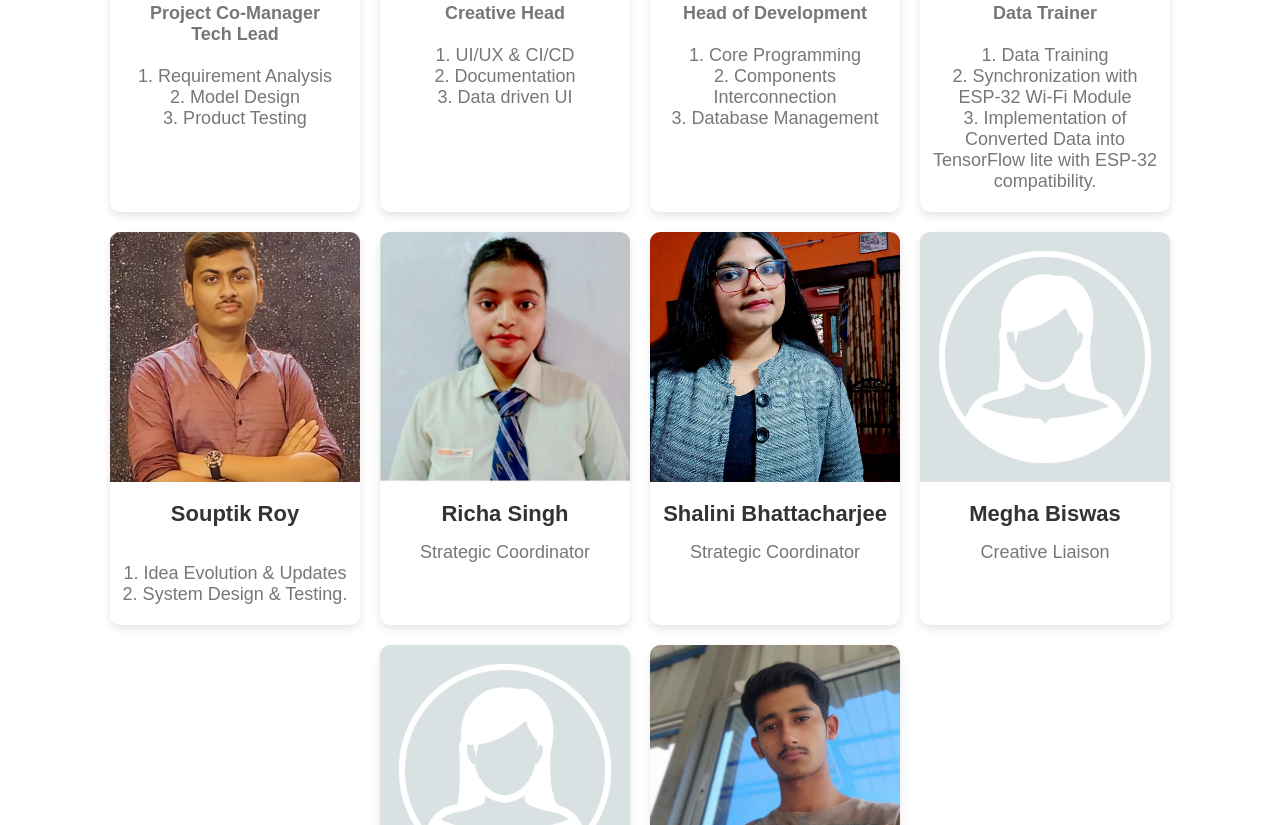
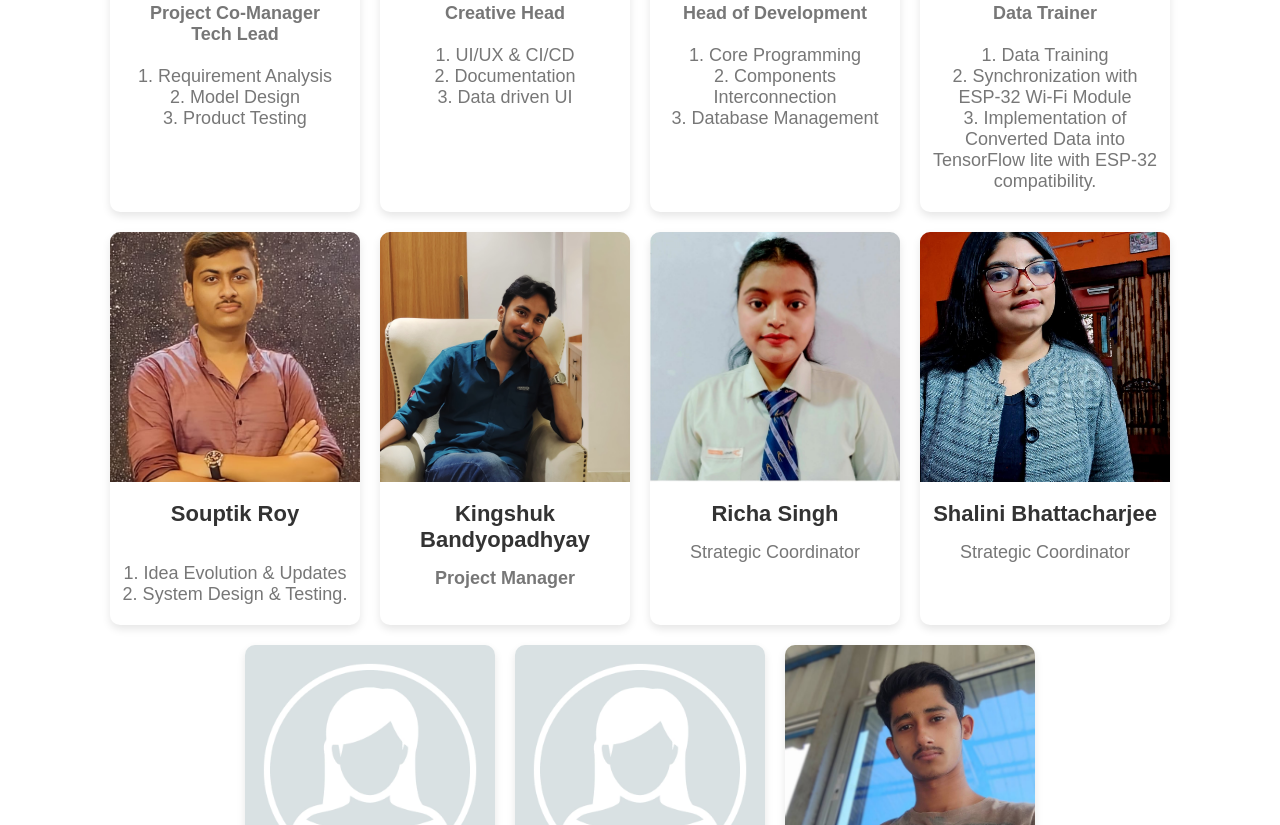
Before and after one commit to theaniketraj/plastecure, a plain HTML site: page team.html in a window 1280 px wide. Shown: the part 523-1348 px from the top of the page. Drawn offline with Linux system fonts and the light colour scheme.

Commit message:
Team Update

```diff
--- a/team.html
+++ b/team.html
@@ -23,12 +23,6 @@
     <h1><b>The Team</b></h1>
     <div class="team-container">
       <!-- Team Cards -->
-
-      <!-- <div class="team-card">
-        <img src="assets/kingshuk.jpg" alt="Team Member 2">
-        <h2>Kingshuk Bandyopadhyay</h2>
-        <p><b>Project Manager</b></p>
-      </div> -->
 
       <div class="team-card">
         <a href="https://github.com/piyush0060" target="_blank">
@@ -80,6 +74,12 @@
         </p>
       </div>
 
+      <div class="team-card">
+        <img src="assets/kingshuk.jpg" alt="Team Member 2">
+        <h2>Kingshuk Bandyopadhyay</h2>
+        <p><b>Project Manager</b></p>
+      </div>
+
        <div class="team-card">
         <img src="assets/richa.jpg" alt="Team Member 2">
         <h2>Richa Singh</h2>
```
